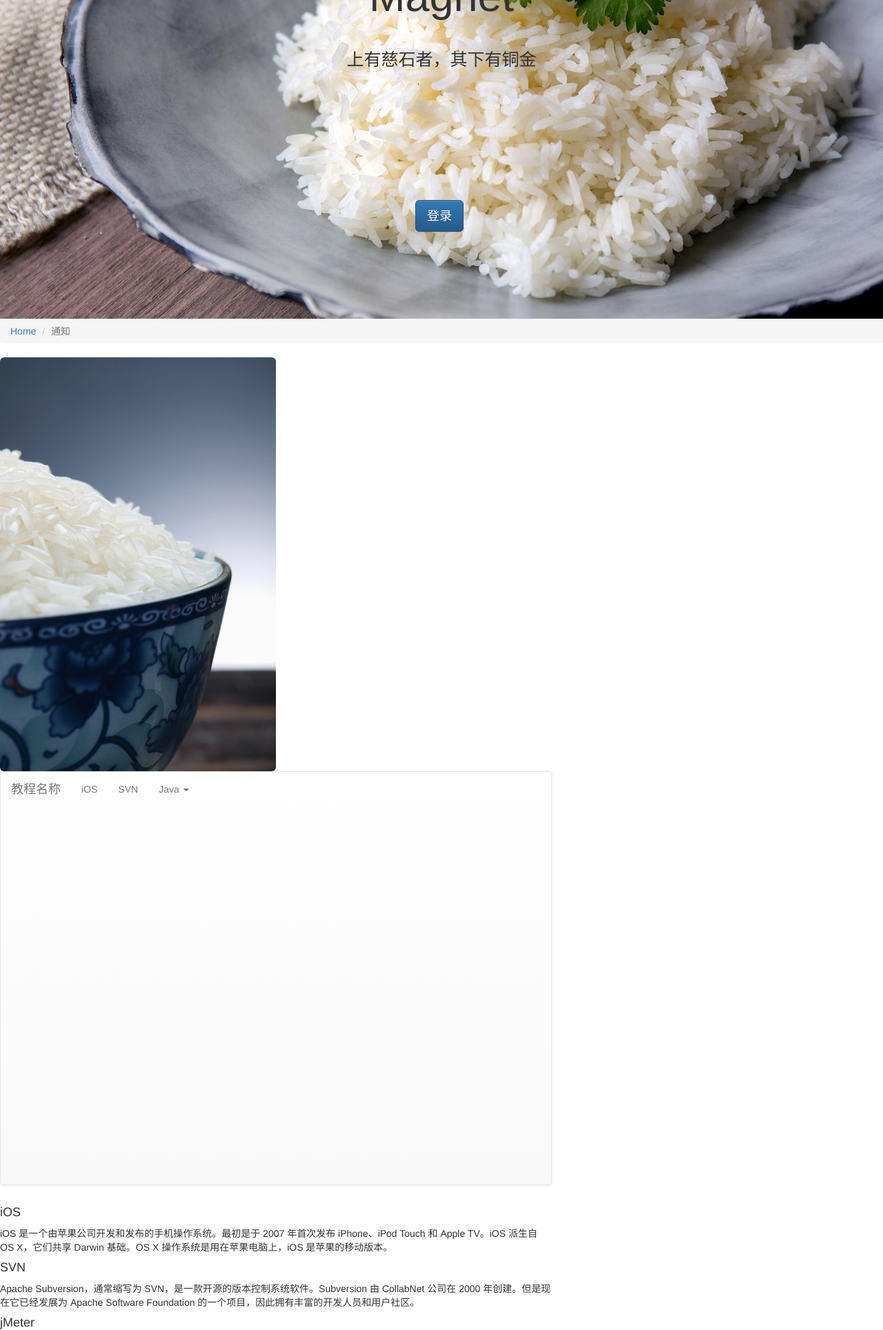
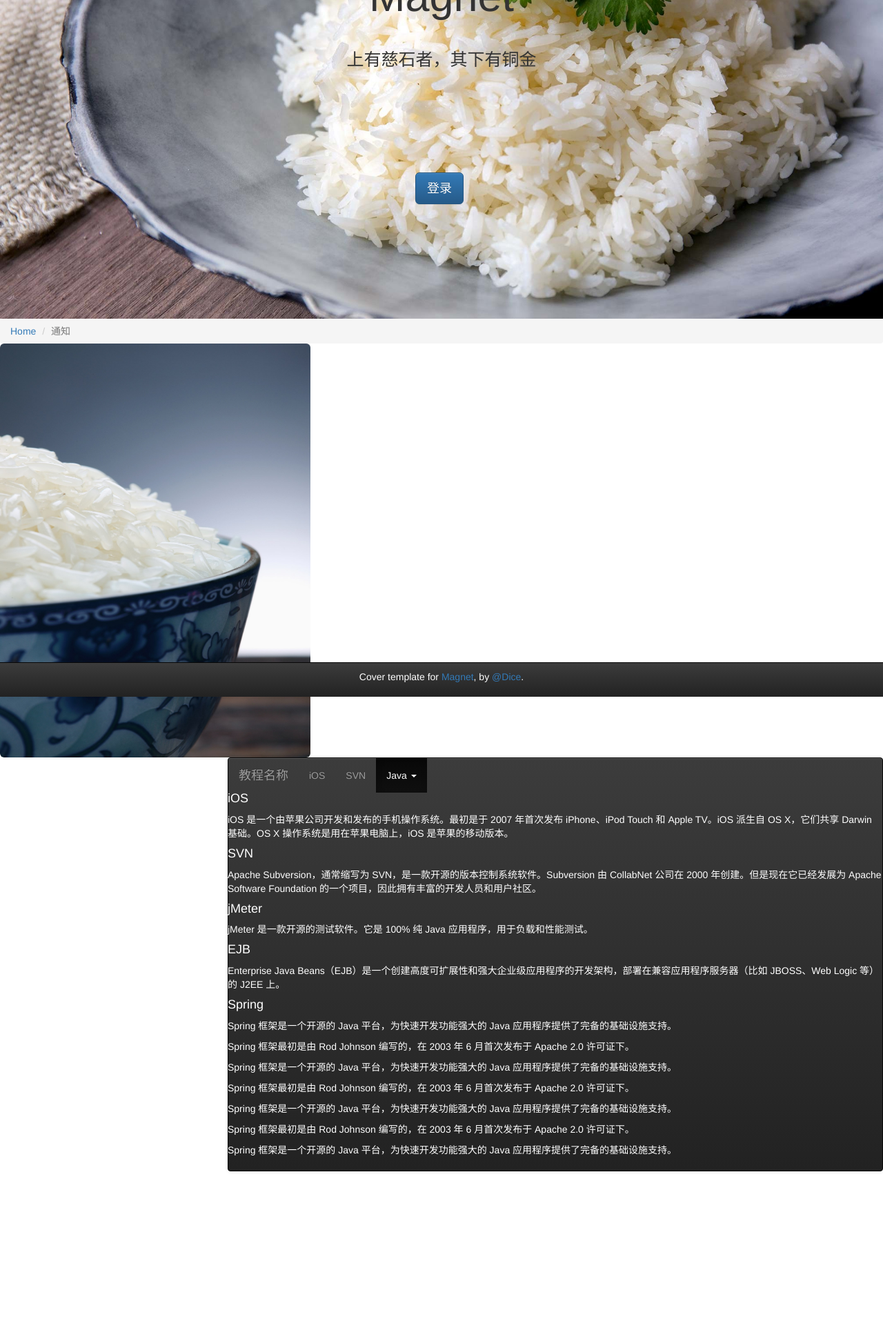
Before and after one commit to DiceChrisChang/Rice, a CodeIgniter app: page /database/ in a window 1280 px wide. Shown: the part 309-2237 px from the top of the page at 69% size. Run offline with CodeIgniter, Linux system fonts and the light colour scheme; data that the repository does not hold is empty; some libraries are stand-ins or nearby versions.

Commit message:
navbar-notice
2017-12-5 16:18:14

```diff
--- a/application/views/Firstenter/foot.php
+++ b/application/views/Firstenter/foot.php
@@ -2,7 +2,7 @@
 	    	navbar-default
 
 	    -->
-		<nav class="navbar navbar-inverse navbar-bottom ">
+		<nav class="navbar navbar-inverse navbar-fixed-bottom ">
   			<div class="container">
 
               <p class="foot_p">Cover template for <a href="#">Magnet</a>, by <a href="https://github.com/DiceChrisChang">@Dice</a>.</p>
--- a/application/views/Firstenter/head.php
+++ b/application/views/Firstenter/head.php
@@ -23,6 +23,7 @@
         body{
             width:100%;
             height:100%;
+            padding-bottom: 70px;
         }
         .foot_p{
         	color:white;
@@ -40,7 +41,7 @@
         	font-size: 25px;
         }
         #loginButton{
-        	margin-top: 170px;
+        	margin-top: 130px;
             margin-bottom: 80px;
         }
         .jumbotron{
@@ -74,13 +75,33 @@
         .foot_p{
         	margin-top: 10px;
         }
+
+        /*
+        path-navigation
+        */
+        .breadcrumb{
+            margin-bottom: 0px;
+        }
+
+
+        /*
+        notice css
+        */
         .img-rounded{
-            width: 400px;
+            float: left;
+        }
+        .img-rounded{
+            width: 450px;
             height: 600px;
         }
         #navbar-notice{
-            width: 800px;
+            width: 950px;
             height: 600px;
+            float: right;
+            position: relative;
+            left: 0px;
         }
+
+
     </style>
 </head>
--- a/application/views/Firstenter/login.js
+++ b/application/views/Firstenter/login.js
@@ -37,6 +37,6 @@
         // 确定--需要转到首页(尚未登录)！
       });
     }
-
+    $('body').scrollspy({ target: '#navbar-notice' })
 
   </script>
--- a/application/views/Firstenter/message.php
+++ b/application/views/Firstenter/message.php
@@ -1,7 +1,7 @@
 	<div>
 	  <img src="img/pp.jpg" class="img-rounded">
 	</div>
-<nav id="navbar-notice" class="navbar navbar-default navbar-static" role="navigation">
+	<nav id="navbar-notice" class="navbar navbar-default navbar-static navbar-inverse " role="navigation">
   <div class="container-fluid">
     <div class="navbar-header">
       <button class="navbar-toggle" type="button" data-toggle="collapse"
@@ -35,7 +35,7 @@
   </div>
 	</nav>
 	<div id="navbar-notice" data-spy="scroll" data-target="#navbar-example" data-offset="0"
-   style="height:200px;overflow:auto; position: relative;">
+   style="height:540px;overflow:auto; position: relative;top: -580px;color: white">
   <h4 id="ios">iOS</h4>
   <p>iOS 是一个由苹果公司开发和发布的手机操作系统。最初是于 2007 年首次发布 iPhone、iPod Touch 和 Apple
     TV。iOS 派生自 OS X，它们共享 Darwin 基础。OS X 操作系统是用在苹果电脑上，iOS 是苹果的移动版本。
@@ -54,4 +54,48 @@
   </p>
   <p>Spring 框架最初是由 Rod Johnson 编写的，在 2003 年 6 月首次发布于 Apache 2.0 许可证下。
   </p>
+   <p>Spring 框架是一个开源的 Java 平台，为快速开发功能强大的 Java 应用程序提供了完备的基础设施支持。
+  </p>
+  <p>Spring 框架最初是由 Rod Johnson 编写的，在 2003 年 6 月首次发布于 Apache 2.0 许可证下。
+  </p>
+   <p>Spring 框架是一个开源的 Java 平台，为快速开发功能强大的 Java 应用程序提供了完备的基础设施支持。
+  </p>
+  <p>Spring 框架最初是由 Rod Johnson 编写的，在 2003 年 6 月首次发布于 Apache 2.0 许可证下。
+  </p>
+   <p>Spring 框架是一个开源的 Java 平台，为快速开发功能强大的 Java 应用程序提供了完备的基础设施支持。
+  </p>
+  <p>Spring 框架最初是由 Rod Johnson 编写的，在 2003 年 6 月首次发布于 Apache 2.0 许可证下。
+  </p>
+   <p>Spring 框架是一个开源的 Java 平台，为快速开发功能强大的 Java 应用程序提供了完备的基础设施支持。
+  </p>
+  <p>Spring 框架最初是由 Rod Johnson 编写的，在 2003 年 6 月首次发布于 Apache 2.0 许可证下。
+  </p>
+   <p>Spring 框架是一个开源的 Java 平台，为快速开发功能强大的 Java 应用程序提供了完备的基础设施支持。
+  </p>
+  <p>Spring 框架最初是由 Rod Johnson 编写的，在 2003 年 6 月首次发布于 Apache 2.0 许可证下。
+  </p>
+   <p>Spring 框架是一个开源的 Java 平台，为快速开发功能强大的 Java 应用程序提供了完备的基础设施支持。
+  </p>
+  <p>Spring 框架最初是由 Rod Johnson 编写的，在 2003 年 6 月首次发布于 Apache 2.0 许可证下。
+  </p>
+  <p>Spring 框架是一个开源的 Java 平台，为快速开发功能强大的 Java 应用程序提供了完备的基础设施支持。
+  </p>
+  <p>Spring 框架最初是由 Rod Johnson 编写的，在 2003 年 6 月首次发布于 Apache 2.0 许可证下。
+  </p>
+  <p>Spring 框架是一个开源的 Java 平台，为快速开发功能强大的 Java 应用程序提供了完备的基础设施支持。
+  </p>
+  <p>Spring 框架最初是由 Rod Johnson 编写的，在 2003 年 6 月首次发布于 Apache 2.0 许可证下。
+  </p>
+  <p>Spring 框架是一个开源的 Java 平台，为快速开发功能强大的 Java 应用程序提供了完备的基础设施支持。
+  </p>
+  <p>Spring 框架最初是由 Rod Johnson 编写的，在 2003 年 6 月首次发布于 Apache 2.0 许可证下。
+  </p>
+  <p>Spring 框架是一个开源的 Java 平台，为快速开发功能强大的 Java 应用程序提供了完备的基础设施支持。
+  </p>
+  <p>Spring 框架最初是由 Rod Johnson 编写的，在 2003 年 6 月首次发布于 Apache 2.0 许可证下。
+  </p>
+  <p>Spring 框架是一个开源的 Java 平台，为快速开发功能强大的 Java 应用程序提供了完备的基础设施支持。
+  </p>
+  <p>Spring 框架最初是由 Rod Johnson 编写的，在 2003 年 6 月首次发布于 Apache 2.0 许可证下。
+  </p>
 	</div>
```
Lines whose indentation alone changed are shown as unchanged.
